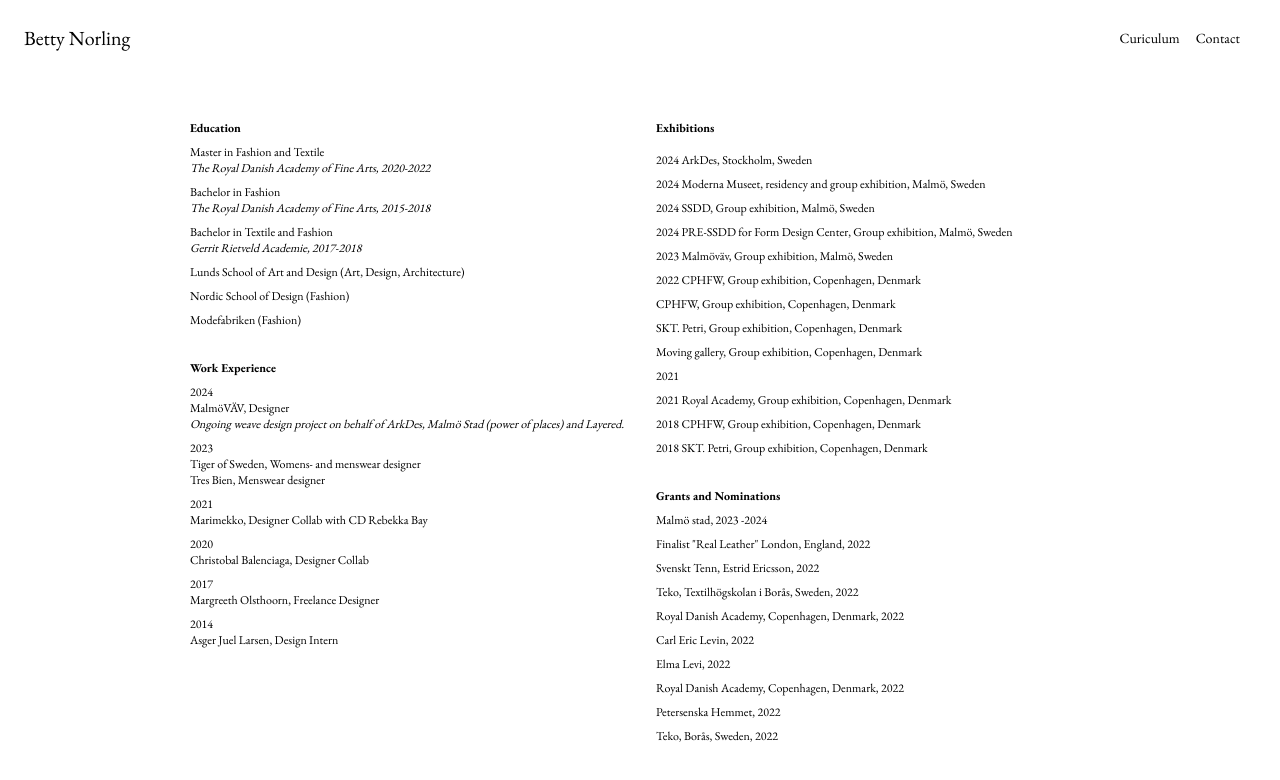
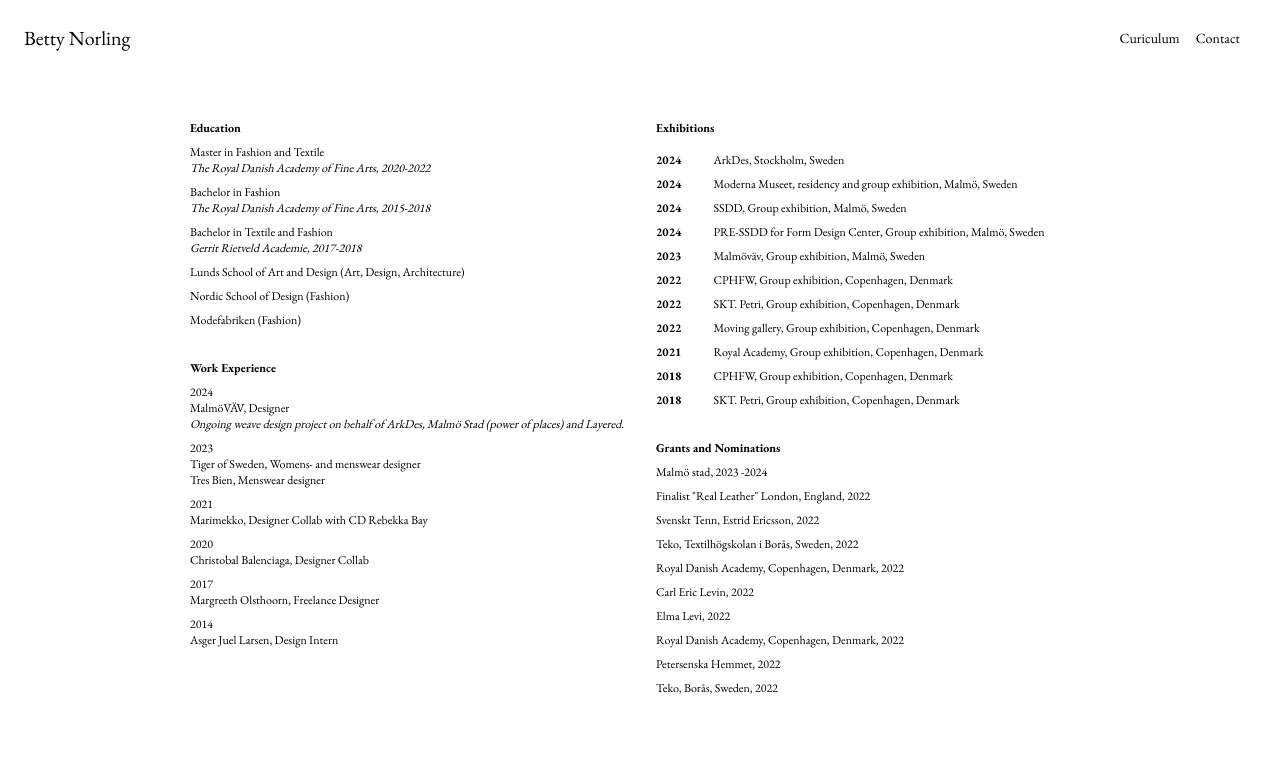
Before and after one commit to fredrik-p/betty, a Next.js app: page /cv in a window 1280 px wide. Shown: the top 780 px of the page. Built offline with nearby package versions, Linux system fonts and the light colour scheme.

Commit message:
formatting to cv

```diff
--- a/src/components/Cv.tsx
+++ b/src/components/Cv.tsx
@@ -85,29 +85,65 @@ const CV = () => {
 
         {/* Right column: Exhibitions and Grants */}
         <div className="mb-8">
-          {/* Exhibitions Section */}
-          <h2 className="text-xs font-bold mb-1">Exhibitions</h2>
-          <div className="mt-4 space-y-2 text-xs">
-            <p>2024 ArkDes, Stockholm, Sweden</p>
-            <p>2024 Moderna Museet, residency and group exhibition, Malmö, Sweden</p>
-            <p>2024 SSDD, Group exhibition, Malmö, Sweden</p>
-            <p>2024 PRE-SSDD for Form Design Center, Group exhibition, Malmö, Sweden</p>
+  {/* Exhibitions Section */}
+  <h2 className="text-xs font-bold mb-1">Exhibitions</h2>
+  <div className="mt-4 space-y-2 text-xs">
+    {/* Exhibition entries */}
+    <div className="flex">
+      <div className="mr-8 font-bold">2024</div>
+      <p>ArkDes, Stockholm, Sweden</p>
+    </div>
 
-            <p className="mt-2">2023 Malmöväv, Group exhibition, Malmö, Sweden</p>
+    <div className="flex">
+      <div className="mr-8 font-bold">2024</div>
+      <p>Moderna Museet, residency and group exhibition, Malmö, Sweden</p>
+    </div>
 
-            <p className="mt-2">2022 CPHFW, Group exhibition, Copenhagen, Denmark</p>
-            <p className="mt-2">CPHFW, Group exhibition, Copenhagen, Denmark</p>
-            <p>SKT. Petri, Group exhibition, Copenhagen, Denmark</p>
-            <p>Moving gallery, Group exhibition, Copenhagen, Denmark</p>
+    <div className="flex">
+      <div className="mr-8 font-bold">2024</div>
+      <p>SSDD, Group exhibition, Malmö, Sweden</p>
+    </div>
 
-            <p className="mt-2">2021</p>
-            <p className="mt-2">2021 Royal Academy, Group exhibition, Copenhagen, Denmark</p>
+    <div className="flex">
+      <div className="mr-8 font-bold">2024</div>
+      <p>PRE-SSDD for Form Design Center, Group exhibition, Malmö, Sweden</p>
+    </div>
 
+    <div className="flex mt-2">
+      <div className="mr-8 font-bold">2023</div>
+      <p>Malmöväv, Group exhibition, Malmö, Sweden</p>
+    </div>
 
-            <p className="mt-2">2018 CPHFW, Group exhibition, Copenhagen, Denmark</p>
-            <p>2018 SKT. Petri, Group exhibition, Copenhagen, Denmark</p>
-          </div>
+    <div className="flex mt-2">
+      <div className="mr-8 font-bold">2022</div>
+      <p>CPHFW, Group exhibition, Copenhagen, Denmark</p>
+    </div>
 
+    <div className="flex mt-2">
+      <div className="mr-8 font-bold">2022</div>
+      <p>SKT. Petri, Group exhibition, Copenhagen, Denmark</p>
+    </div>
+
+    <div className="flex">
+      <div className="mr-8 font-bold">2022</div>
+      <p>Moving gallery, Group exhibition, Copenhagen, Denmark</p>
+    </div>
+
+    <div className="flex mt-2">
+      <div className="mr-8 font-bold">2021</div>
+      <p>Royal Academy, Group exhibition, Copenhagen, Denmark</p>
+    </div>
+
+    <div className="flex mt-2">
+      <div className="mr-8 font-bold">2018</div>
+      <p>CPHFW, Group exhibition, Copenhagen, Denmark</p>
+    </div>
+
+    <div className="flex">
+      <div className="mr-8 font-bold">2018</div>
+      <p>SKT. Petri, Group exhibition, Copenhagen, Denmark</p>
+    </div>
+  </div>
           {/* Grants and Nominations Section */}
           <div className="mt-8">
             <h2 className="text-xs font-bold mb-2">Grants and Nominations</h2>
```
